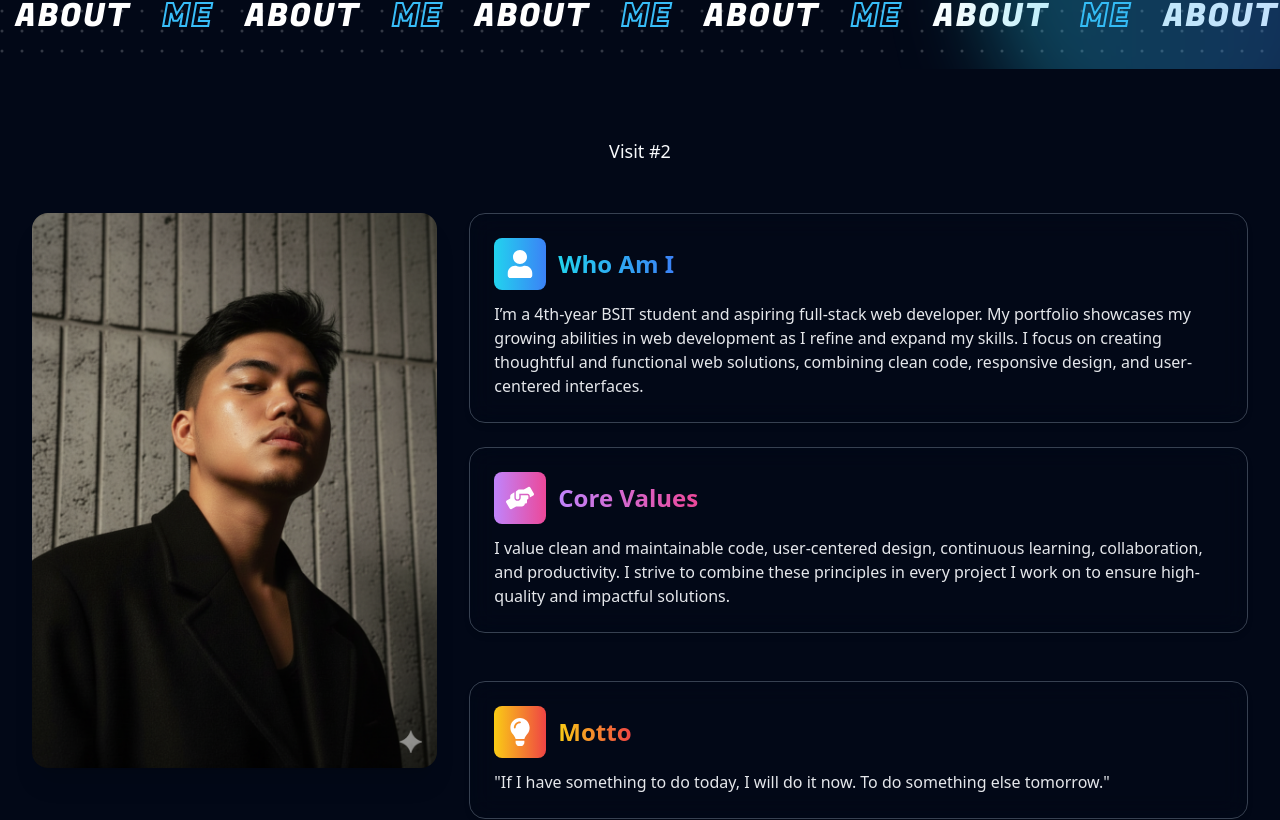
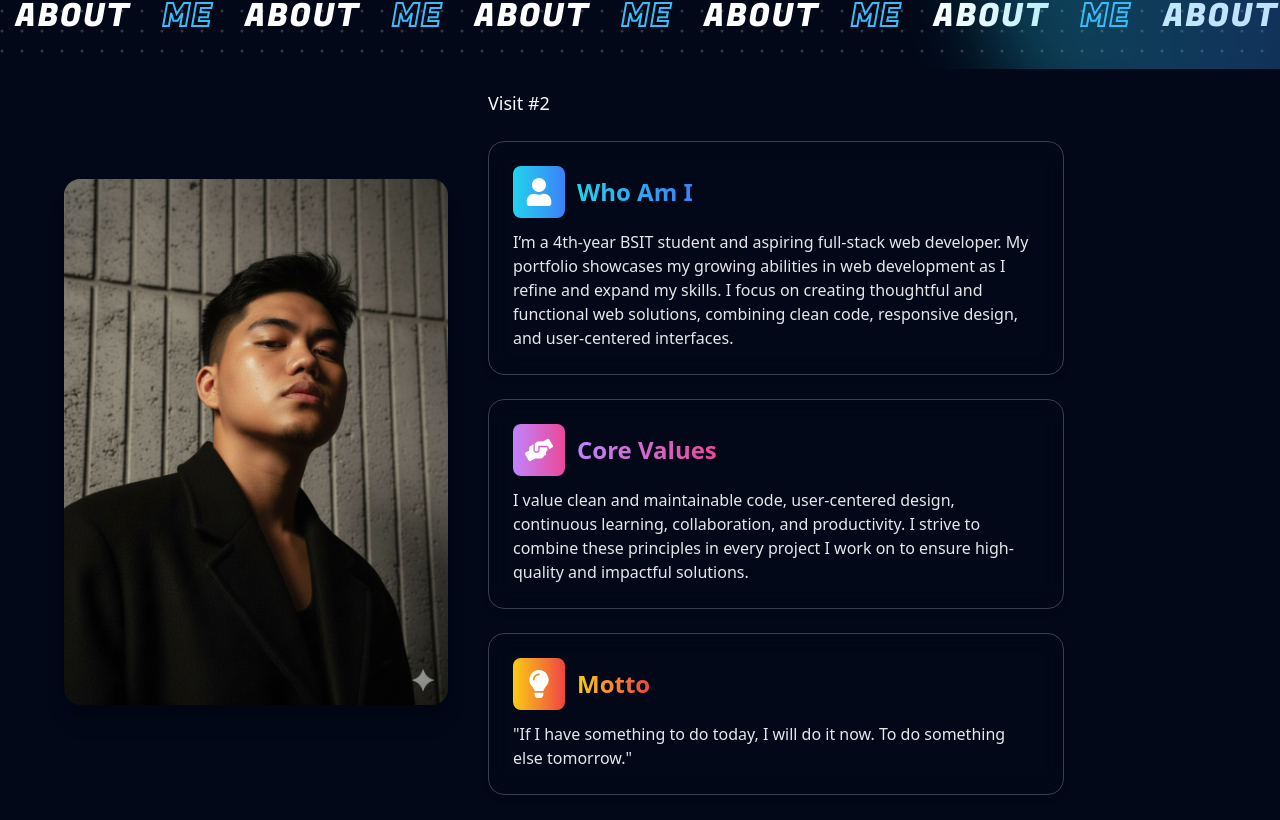
Before and after one commit to Je-ric/ReactJS-Portfolio, a React (Create React App) app: page / in a window 1280 px wide. Shown: the part 731-1551 px from the top of the page. Built offline with nearby package versions, Linux system fonts and the light colour scheme.

Commit message:
Refactor About component layout and styles, remove unused glass-card CSS class

```diff
--- a/src/components/class/About.js
+++ b/src/components/class/About.js
@@ -20,33 +20,30 @@ class About extends Component {
     const { visitCount } = this.state
 
     return (
-      <section id="about" className="min-h-screen max-w-7xl justify-center py-20 px-4 md:px-8">
-        <div className="container mx-auto">
-          {/* Section Header */}
-          <div className="text-center mb-12">
-            <p className="text-lg text-muted-foreground max-w-2xl mx-auto mt-4">
-              Visit #{visitCount}
-            </p>
-          </div>
-
-          {/* Responsive two-column layout */}
-          <div className="flex flex-col lg:flex-row items-center lg:items-start gap-8">
+      <section
+        id="about"
+        className="min-h-screen flex items-center justify-center px-4 md:px-8 py-12"
+      >
+        <div className="w-full max-w-6xl flex flex-col lg:flex-row items-center gap-10">
 
           {/* Left Column: Image */}
           <div className="flex justify-center lg:justify-start w-full lg:w-1/3 flex-shrink-0">
             <img
               src="/src/profile.png"
               alt="About Me"
-                className="w-64 z-20 sm:w-72 md:w-80 lg:w-full max-w-xs sm:max-w-sm md:max-w-md lg:max-w-full h-auto object-cover rounded-2xl shadow-xl"
+              className="w-56 sm:w-64 md:w-72 lg:w-full max-w-xs sm:max-w-sm md:max-w-md h-auto object-cover rounded-2xl shadow-xl"
             />
           </div>
 
           {/* Right Column: Info */}
-            <div className="flex-1 flex flex-col gap-6 w-full">
-
+          <div className="flex-1 flex flex-col gap-6 w-full max-w-xl">
+            {/* Visit Count */}
+            <p className="text-lg text-muted-foreground text-center lg:text-left">
+              Visit #{visitCount}
+            </p>
 
             {/* Who Am I */}
-<div className="flex-1 group p-6 bg-background/80 backdrop-blur-md rounded-2xl border border-gray-700 hover:border-cyan-500/50 transition-all shadow-md hover:shadow-lg">
+            <div className="group p-6 bg-background/80 backdrop-blur-md rounded-2xl border border-gray-700 hover:border-cyan-500/50 transition-all shadow-md hover:shadow-lg">
               <div className="flex items-center gap-3 mb-3">
                 <div className="p-3 rounded-lg bg-gradient-to-r from-cyan-400 to-blue-500 bg-opacity-20 flex items-center justify-center">
                   <FaUser className="text-white w-6 h-6 lg:w-7 lg:h-7" />
@@ -61,7 +58,7 @@ class About extends Component {
             </div>
 
             {/* Core Values */}
-<div className="flex-1 group p-6 bg-background/80 backdrop-blur-md rounded-2xl border border-gray-700 hover:border-purple-500/50 transition-all shadow-md hover:shadow-lg">
+            <div className="group p-6 bg-background/80 backdrop-blur-md rounded-2xl border border-gray-700 hover:border-purple-500/50 transition-all shadow-md hover:shadow-lg">
               <div className="flex items-center gap-3 mb-3">
                 <div className="p-3 rounded-lg bg-gradient-to-r from-purple-400 to-pink-500 bg-opacity-20 flex items-center justify-center">
                   <FaHandsHelping className="text-white w-6 h-6 lg:w-7 lg:h-7" />
@@ -76,7 +73,7 @@ class About extends Component {
             </div>
 
             {/* Motto */}
-<div className="group mt-6 p-6 bg-background/80 backdrop-blur-md rounded-2xl border border-gray-700 hover:border-yellow-500/50 transition-all shadow-md hover:shadow-lg">
+            <div className="group p-6 bg-background/80 backdrop-blur-md rounded-2xl border border-gray-700 hover:border-yellow-500/50 transition-all shadow-md hover:shadow-lg">
               <div className="flex items-center gap-3 mb-3">
                 <div className="p-3 rounded-lg bg-gradient-to-r from-yellow-400 to-red-500 bg-opacity-20 flex items-center justify-center">
                   <FaLightbulb className="text-white w-6 h-6 lg:w-7 lg:h-7" />
@@ -89,14 +86,6 @@ class About extends Component {
                 "If I have something to do today, I will do it now. To do something else tomorrow."
               </p>
             </div>
-
-
-
-
-            </div>
-
-
-
           </div>
         </div>
       </section>
--- a/src/index.css
+++ b/src/index.css
@@ -51,26 +51,6 @@
   --ring: 0 72% 51%;
 }
 
-
-
-.glass-card {
-  background: hsl(var(--background) / 0.7);
-  backdrop-filter: blur(12px);
-  -webkit-backdrop-filter: blur(12px);
-  border: 1px solid hsl(var(--border) / 0.5);
-  border-radius: 1rem;
-  box-shadow: 0 4px 24px 0 rgb(0 0 0 / 0.08);
-  transition: background 0.3s, border-color 0.3s;
-  padding: 2rem;
-}
-
-.glass-card:hover {
-  background: hsl(var(--background) / 0.85);
-  border-color: hsl(var(--primary) / 0.4);
-}
-
-
-
 * {
   border-color: hsl(var(--border));
 }
```
Lines whose indentation alone changed are shown as unchanged.
